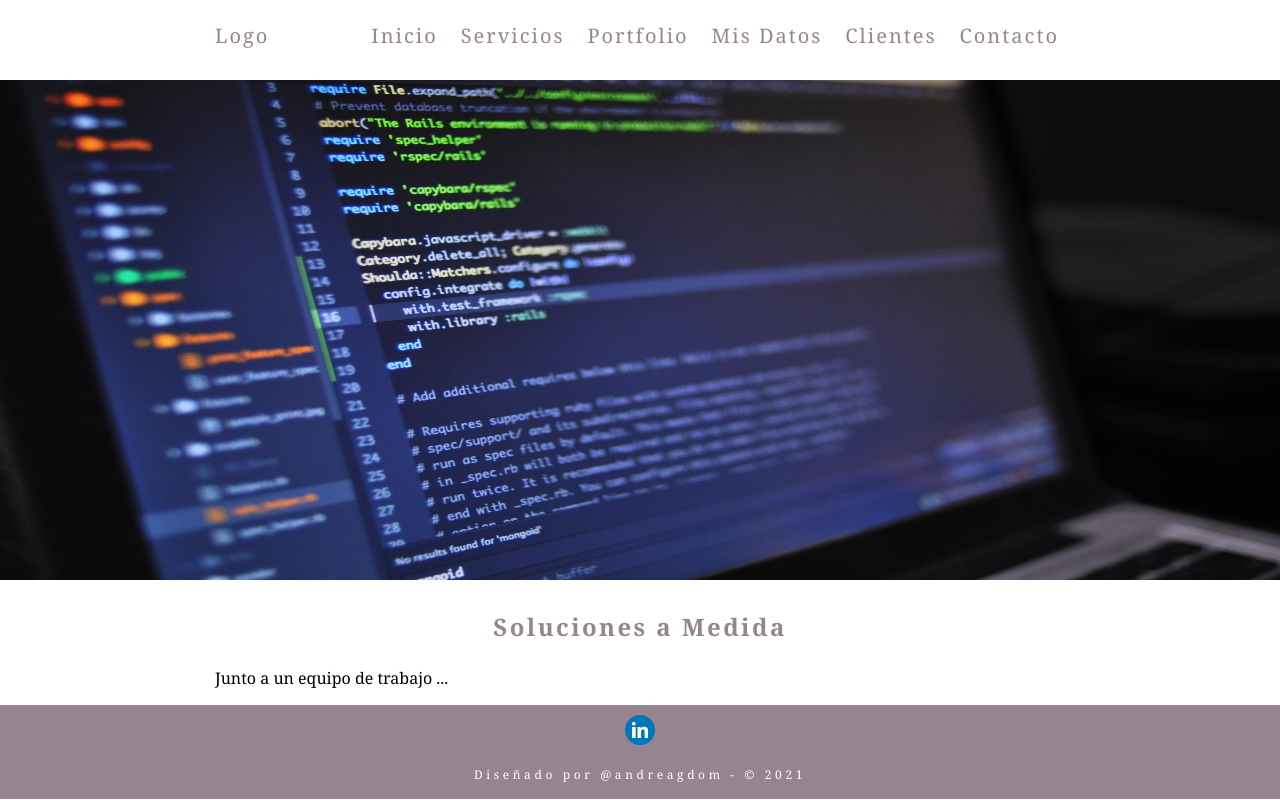
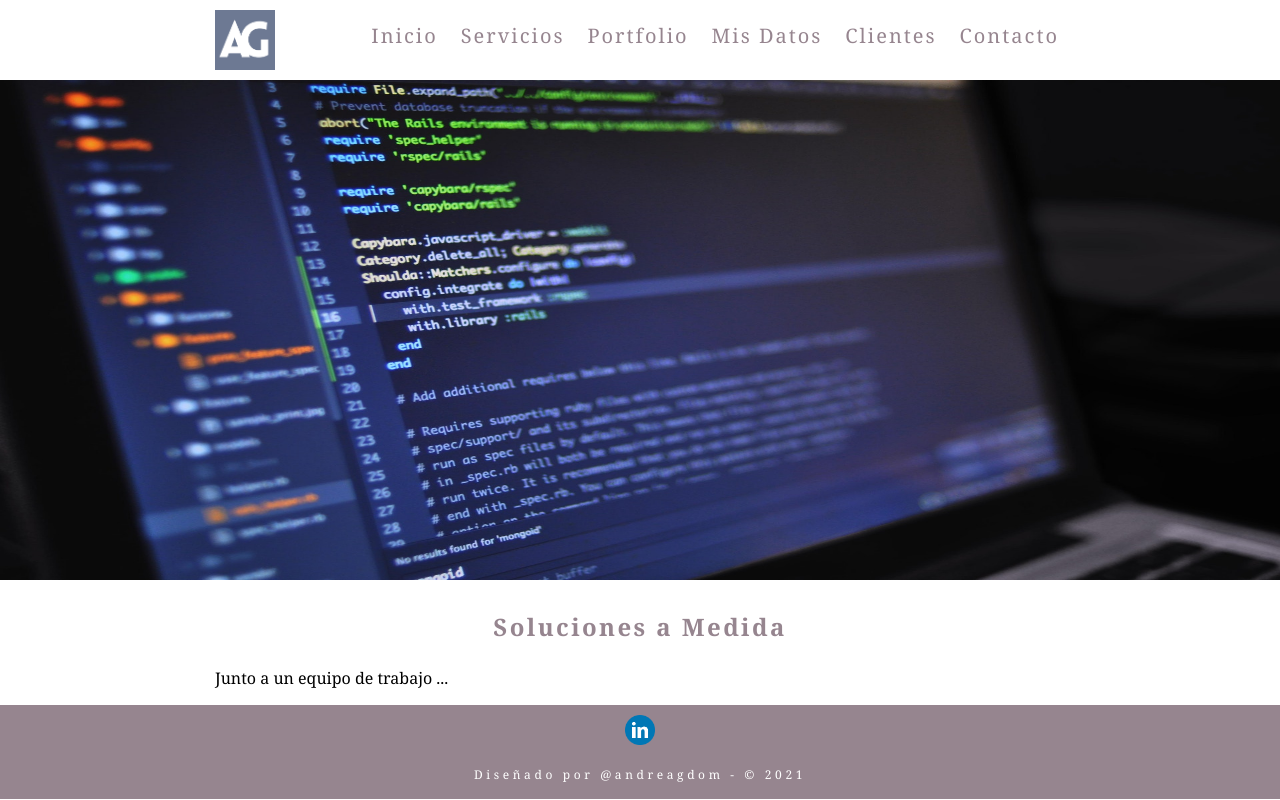
Before and after one commit to andreainesgarcia/Portfolio, a plain HTML site: page index.html in a window 1280 px wide. Drawn offline with Linux system fonts and the light colour scheme.

Commit message:
Incorporacion de logo

```diff
--- a/CSS/estilos.css
+++ b/CSS/estilos.css
@@ -54,8 +54,9 @@ body {
   align-items: center;
 }
 .logo {
-  letter-spacing: 2px;
-  font-size: 1.1em;
+  width: 60px;
+  height: 60px;
+  padding-top: 0.5rem;
 }
 .title {
   text-align: center;
--- a/index.html
+++ b/index.html
@@ -7,12 +7,14 @@
   <meta name="viewport" content="width=device-width, initial-scale=1.0">
   <title>Portfolio</title>
   <link href="../Portfolio/CSS/estilos.css" rel="stylesheet" type="text/css">
+  <link rel="shortcut icon" href="../Portfolio/images/AG.png" type="image/x-icon">
 </head>
 
 <body>
   <header class="header">
     <div class="container logo-nav-container">
-      <a href="#" class="logo">Logo</a>
+      <!--<a href="../Portfolio/images/AG.png" class="logo"></a>-->
+      <img class="logo" src="../Portfolio/images/AG.png" alt="">
       <nav class="navigation">
         <div>
           <ul>
```
Also changed, not shown: images/AG.png (added), images/G.png (added).
